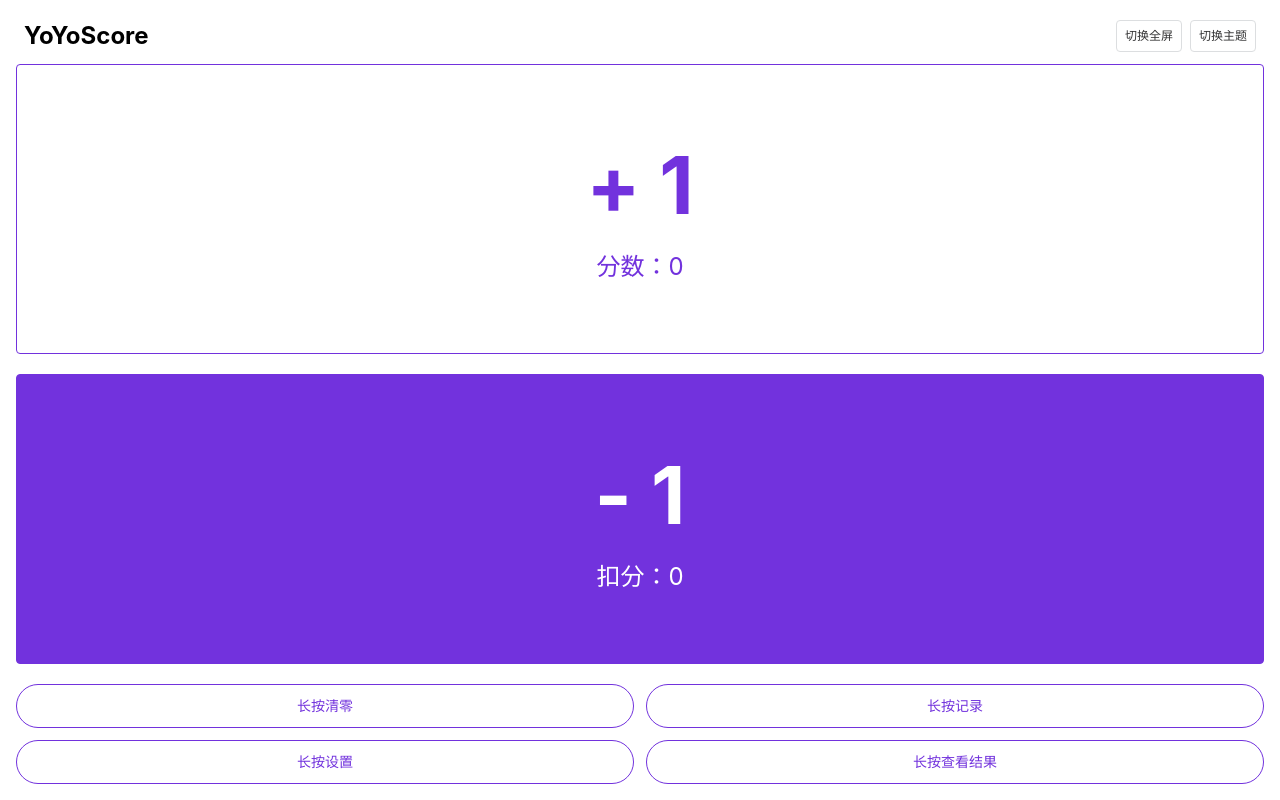
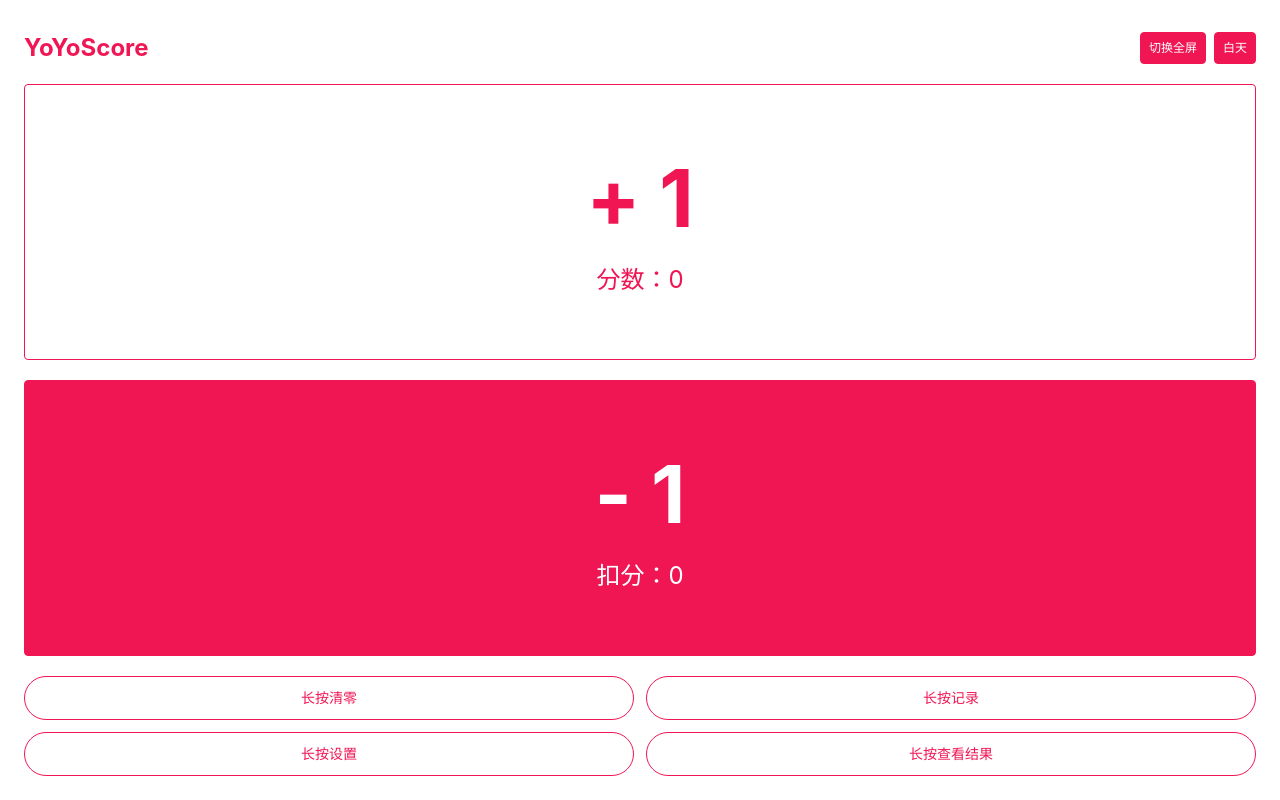
Before and after one commit to coderlxm/yoyoscore, a Vue app: page / in a window 1280 px wide. Built offline with nearby package versions, Linux system fonts and the light colour scheme.

Commit message:
add features

```diff
--- a/index.html
+++ b/index.html
@@ -4,7 +4,7 @@
     <meta charset="UTF-8">
     <link rel="icon" href="/favicon.ico">
     <meta name="viewport" content="width=device-width, initial-scale=1.0">
-    <title>Vite App</title>
+    <title>YoYoScore</title>
   </head>
   <body>
     <div id="app"></div>
--- a/src/App.vue
+++ b/src/App.vue
@@ -1,23 +1,37 @@
 <script setup>
 import Header from '@/components/header.vue'
 import { useRoute } from "vue-router";
+import { useSettingStore } from './stores/setting';
+const store = useSettingStore()
 const route = useRoute()
+const changeTheme = (value) => {
+  store.$state.darkTheme = value
+}
 </script>
 
 <template>
+  <van-config-provider :theme="store.$state.darkTheme">
     <div class="container">
-    <Header></Header>
+      <Header :currentTheme="store.$state.darkTheme" @changeTheme="changeTheme"></Header>
       <RouterView v-slot="{ Component }">
         <transition name="fade">
-        <component :is="Component" :key="route.name" />
+          <component :is="Component" :key="route.path" />
         </transition>
       </RouterView>
     </div>
+  </van-config-provider>
 </template>
 
-<style scoped>
+<style>
+.van-theme-dark body {
+  color: #f5f5f5;
+  background-color: black;
+}
+
 .container {
-  padding: 1rem;
+  align-items: center;
+  padding-left: 1.5rem;
+  padding-right: 1.5rem;
   min-height: 100%;
 }
 
--- a/src/components/header.vue
+++ b/src/components/header.vue
@@ -1,4 +1,7 @@
 <script setup>
+import { useSettingStore } from '@/stores/setting';
+
+const store = useSettingStore()
 const toggleFullScreen = () => {
   if (!document.fullscreenElement) {
     // 如果当前没有元素在全屏模式，请求全屏模式
@@ -12,16 +15,24 @@ const toggleFullScreen = () => {
     }
   }
 }
+const emit = defineEmits(['changeTheme'])
+const props = defineProps(['currentTheme'])
+const toggle = () => {
+  const currentTheme = props.currentTheme === 'light' ? 'dark' : 'light'
+  emit('changeTheme', currentTheme)
+}
 </script>
 <template>
-  <div class="flex justify-between items-center h-5vh mb-2 p-2">
+  <div class="flex justify-between items-center h-5vh mb-2 pt-12">
     <div>
       <i></i>
-      <span class="font-size-6 font-700">YoYoScore</span>
+      <span :style="{ color: store.$state.darkTheme === 'dark' ? '#ffffff' : '#f01654' }"
+        class="font-size-6 font-700">YoYoScore</span>
     </div>
     <div class="flex gap2">
-      <van-button size="small" @click="toggleFullScreen">切换全屏</van-button>
-      <van-button size="small">切换主题</van-button>
+      <van-button color="#f01654" size="small" @click="toggleFullScreen">切换全屏</van-button>
+      <van-button color="#f01654" size="small" @click="toggle">{{ store.$state.darkTheme === 'dark' ? '黑夜' : '白天'
+        }}</van-button>
     </div>
   </div>
 </template>
--- a/src/components/resultTable.vue
+++ b/src/components/resultTable.vue
@@ -1,12 +1,14 @@
 <script setup>
+import { useResultStore } from "@/stores/result";
 const props = defineProps(['results', 'isEditMode', 'scoreMode'])
 const emit = defineEmits(['del'])
+const store = useResultStore()
 const delRecord = (item) => {
   emit('del', item)
 }
 </script>
 <template>
-  <table class="w-full">
+  <table class="w-full color-#f01654">
     <thead>
       <tr class="w-full flex justify-between">
         <th class="w-24vw">选手姓名</th>
@@ -16,16 +18,17 @@ const delRecord = (item) => {
       </tr>
     </thead>
     <tbody>
-      <tr v-for="(item, index) in props.results" :key="item.game" class="w-full flex items-end justify-between">
-        <td class="w-24vw text-center">{{ item.name }}</td>
+      <tr v-for="(item, index) in props.results" :key="item.game" class="w-full flex items-center justify-between">
+        <td class="w-24vw text-center">{{ item.name ? item.name : '--' }}</td>
         <td class="w-24vw text-center">
-          <span>{{ props.scoreMode === 1 ? ((item.sumScore / props.results[0].sumScore) * 100).toFixed(2) :
+          <!-- <span>{{ props.scoreMode === 1 ? ((item.sumScore / props.results[0].sumScore) * 100).toFixed(2) :
             `${item.pointadd}-${item.pointmin}`
-            }}</span>
+            }}</span> -->
+          <span>{{ store.dealScoreDisplay(props, item) }}</span>
         </td>
         <td class="w-24vw text-center">{{ index + 1 }}</td>
         <td class="w-8vw text-center" v-if="props.isEditMode">
-          <van-button @click="delRecord(item)" color="#7232dd" size="mini">删除</van-button>
+          <van-button @click="delRecord(item)" color="#f01654" size="mini">删除</van-button>
         </td>
       </tr>
     </tbody>
--- a/src/stores/record.js
+++ b/src/stores/record.js
@@ -7,7 +7,7 @@ export const useRecordStore = defineStore('record', {
     name: ''
   }),
   getters: {
-    gamesList: (state) => [...new Set(state.recordedGames.map(item => item.game))],
+    gamesList: (state) => [...new Set(state.recordedGames.map(item => item.game))].filter((item) => item !== ''),
     recordGroupedAndRanked: (state) => {
       let value = state.recordedGames.reduce((groups, record) => {
         if (!groups[record.game]) {
--- a/src/stores/result.js
+++ b/src/stores/result.js
@@ -4,5 +4,14 @@ export const useResultStore = defineStore('result', {
   state: () => ({
     activeNames: [],
   }),
+  actions: {
+    dealScoreDisplay(props, item) {
+      if (props.scoreMode === 1) {
+        return item.sumScore ? ((item.sumScore / props.results[0].sumScore) * 100).toFixed(2) : new Number(0).toFixed(2)
+      } else {
+        return item.sumScore ? `${item.pointadd}-${item.pointmin}=${item.sumScore}` : new Number(0).toFixed(2)
+      }
+    }
+  },
   persist: true
 })
--- a/src/stores/setting.js
+++ b/src/stores/setting.js
@@ -6,7 +6,9 @@ export const useSettingStore = defineStore('setting', {
       trigger: 1,
       vibrate: '1',
       vibMethod: '2'
-    }
+    },
+    primaryColor: '#f01654',
+    darkTheme: 'light'
   }),
   persist: true
 })
--- a/src/views/HomeView.vue
+++ b/src/views/HomeView.vue
@@ -18,32 +18,32 @@ const toResult = () => {
 </script>
 
 <template>
-  <div class="flex flex-col gap-5 full">
-    <van-button @click="store.sum('add')" class="flex-1" plain color="#7232dd">
+  <div class="flex flex-col gap-5 full pt-7">
+    <van-button @click="store.sum('add')" class="flex-1" plain color="#f01654">
       <div>
         <span class="font-700 font-size-20">+ 1</span>
         <div class="font-size-6 mt-5">分数：{{ store.$state.pointadd }}</div>
       </div>
     </van-button>
-    <van-button @click="store.sum()" class="flex-1" color="#7232dd">
+    <van-button @click="store.sum()" class="flex-1" color="#f01654">
       <div>
         <span class="font-700 font-size-20">- 1</span>
         <div class="font-size-6 mt-5">扣分：{{ store.$state.pointmin }}</div>
       </div>
     </van-button>
     <div class="grid gap-3 grid-auto-flow-row-dense button-grid">
-      <van-button color="#7232dd"
+      <van-button color="#f01654"
         v-longpress="{ onLongPress: store.pressToZero, onShortPress: store.pressToZero, enabled: settingForm.trigger === 1 ? true : false, duration: 1000 }"
         round plain>{{ settingForm.trigger === 1 ? '长按清零' : '清零' }}</van-button>
       <van-button
         v-longpress="{ onLongPress: toRecord, onShortPress: toRecord, enabled: settingForm.trigger === 1 ? true : false, duration: 1000 }"
-        color="#7232dd" round plain>{{ settingForm.trigger === 1 ? '长按记录' : '记录' }}</van-button>
+        color="#f01654" round plain>{{ settingForm.trigger === 1 ? '长按记录' : '记录' }}</van-button>
       <van-button
         v-longpress="{ onLongPress: toSetting, onShortPress: toSetting, enabled: settingForm.trigger === 1 ? true : false, duration: 1000 }"
-        color="#7232dd" round plain>{{ settingForm.trigger === 1 ? '长按设置' : '设置' }}</van-button>
+        color="#f01654" round plain>{{ settingForm.trigger === 1 ? '长按设置' : '设置' }}</van-button>
       <van-button
         v-longpress="{ onLongPress: toResult, onShortPress: toResult, enabled: settingForm.trigger === 1 ? true : false, duration: 1000 }"
-        color="#7232dd" round plain>{{ settingForm.trigger === 1 ? '长按查看结果' : '查看结果' }}</van-button>
+        color="#f01654" round plain>{{ settingForm.trigger === 1 ? '长按查看结果' : '查看结果' }}</van-button>
     </div>
   </div>
 </template>
--- a/src/views/ResultView.vue
+++ b/src/views/ResultView.vue
@@ -31,14 +31,14 @@ const back = () => {
 }
 </script>
 <template>
-  <div class="flex gap-3 mb-5 w-full">
-    <van-button class="flex-1" @click="toggleScoreMode" size="small" plain color="#7232dd">切换分数显示模式</van-button>
-    <van-button class="flex-1" @click="edit" size="small" color="#7232dd">{{ isEditMode ? '退出编辑' : '编辑' }}</van-button>
+  <div class="flex gap-3 mb-5 w-full mt-8">
+    <van-button class="flex-1" @click="toggleScoreMode" size="small" plain color="#f01654">切换分数显示模式</van-button>
+    <van-button class="flex-1" @click="edit" size="small" color="#f01654">{{ isEditMode ? '退出编辑' : '编辑' }}</van-button>
   </div>
   <van-collapse v-model="store.$state.activeNames">
     <van-collapse-item :name="key" v-for="(item, key) in recordStore.recordGroupedAndRanked" :key="key">
       <template #title>
-        <div class="flex justify-between font-700 font-size-4">
+        <div class="pr-2 flex justify-between font-700 font-size-4 color-#f01654">
           <div>比赛名称</div>
           <div>{{ key }}</div>
         </div>
@@ -51,9 +51,11 @@ const back = () => {
       </van-cell-group>
     </van-collapse-item> -->
   </van-collapse>
-  <van-button color="#7232dd" @click="back" round block plain>
-    返回
-  </van-button>
+  <div class="mt-4">
+    <van-button color="#f01654" @click="back" round block plain>
+      返回
+    </van-button>
+  </div>
 </template>
 
 <style></style>
```
Also changed, not shown: src/views/RecordView.vue (+16 -9 lines), src/views/SettingView.vue (+13 -12 lines), 1 other file (tests, documents, lock files or other folders). Lines whose indentation alone changed are shown as unchanged.
